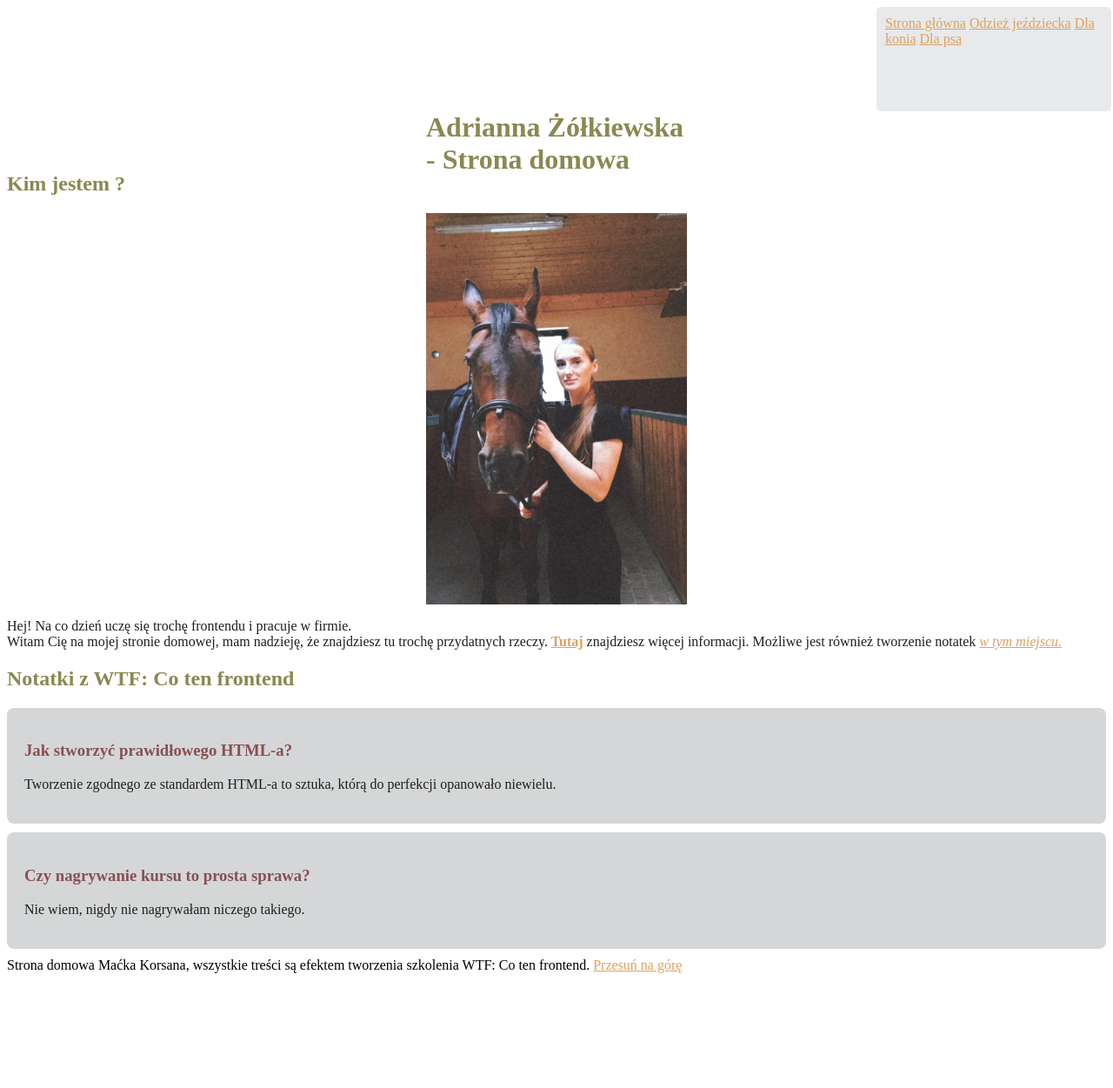
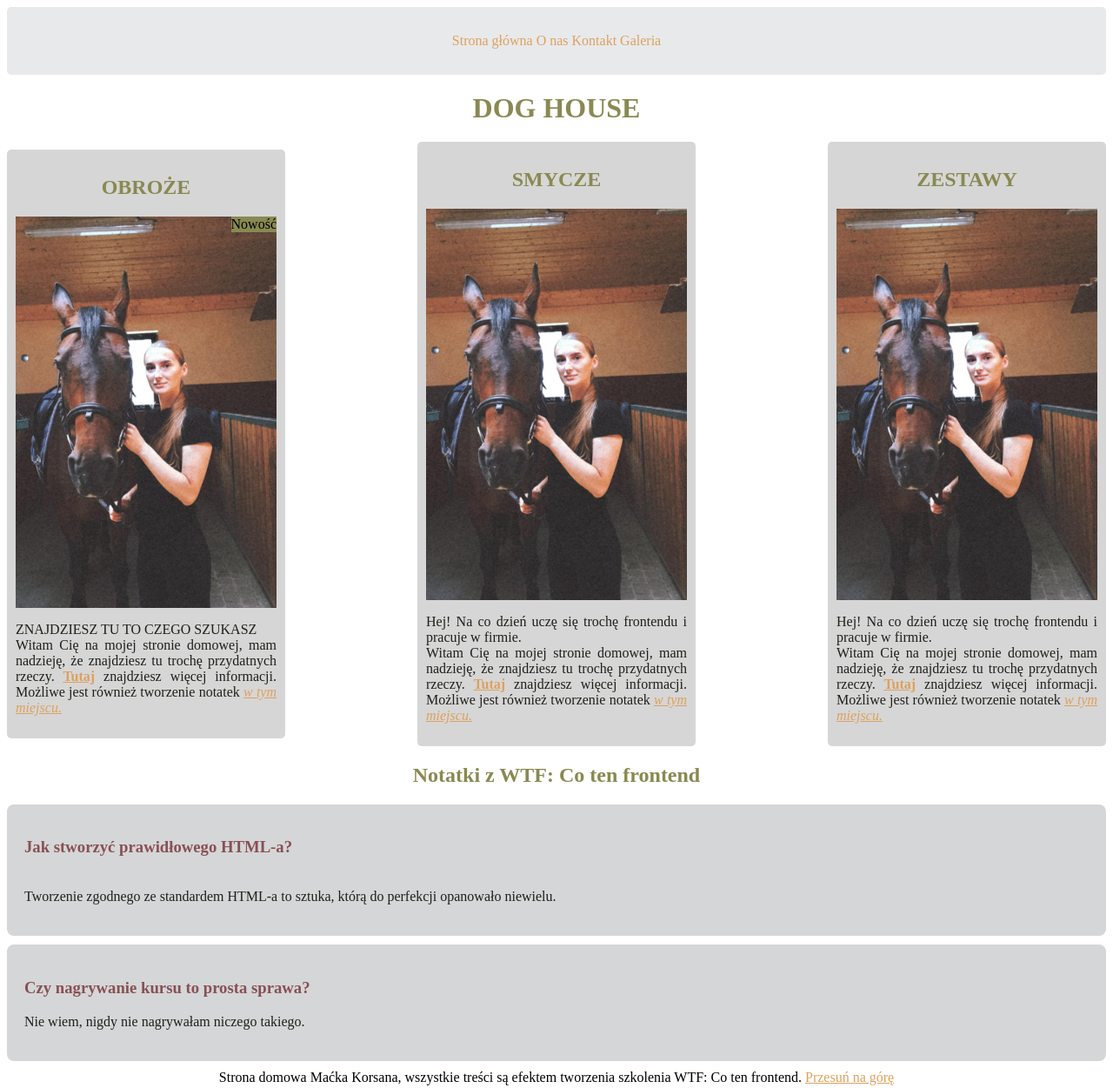
Before and after one commit to adriannazolkiewska/homepage, a plain HTML site: page index.html in a window 1280 px wide. Shown: the whole page at 87% size. Before the commit the page ends 1127 px from the top, so only its background shows below. Drawn offline with Linux system fonts and the light colour scheme.

Commit message:
nowe zmiany

```diff
--- a/index.html
+++ b/index.html
@@ -9,35 +9,87 @@
   </head>
 
   <body>
+    <div class="navigation">
+      <a class="navigation__link" href="index.html">Strona główna</a>
+      <a class="navigation__link" href="nauka-html.html">O nas</a>
+      <a class="navigation__link" href="fotoOne.html">Kontakt</a>
+      <a class="navigation__link" href="fotoTwo.html">Galeria</a>
+    </div>
+    <main>
       <header>
-      <div class="navigation">
-        <a class="navigation__link navigation__link--homepage" href="index.html">Strona główna</a>
-        <a class="navigation__link navigation__link--ridingWear" href="nauka-html.html">Odzież jeździecka</a>
-        <a class="navigation__link navigation__link--forHorse" href="fotoOne.html">Dla konia</a>
-        <a class="navigation__link navigation__link--forDog" href="fotoTwo.html">Dla psa</a>
+        <div class="companyName">
+          <h1 class="first-color">DOG HOUSE</h1>
         </div>
       </header>
-    <main>
-      <header>
-        <div class="środkowanie">
-      <h1 class="first-color">Adrianna Żółkiewska - Strona domowa</h1></div>
-      </header>
-      <section>
-        <h2>Kim jestem ?</h2>
-        <img class="photo" src="2021-07-18 01.24.57 1.jpg" alt="Ja"/>
+      <section class="blog">
+        <div class="card">
+          <div class="card__title">
+            <h2>OBROŻE</h2>
+          </div>
+          <div class="card__image">
+            <div class="badge">Nowość</div>
+            <img class="photo" src="2021-07-18 01.24.57 1.jpg" alt="Ja" />
+          </div>
+          <div class="card__description">
+            <p class="black-text">
+              ZNAJDZIESZ TU TO CZEGO SZUKASZ
+              <br />Witam Cię na mojej stronie domowej, mam nadzieję, że
+              znajdziesz tu trochę przydatnych rzeczy.<b>
+                <a href="https://cotenfrontend.pl/">Tutaj</a></b
+              >
+              znajdziesz więcej informacji. Możliwe jest również tworzenie
+              notatek
+              <i><a href="#notatki">w tym miejscu.</a></i>
+            </p>
+          </div>
+        </div>
+        <div class="card">
+          <div class="card__title">
+            <h2>SMYCZE</h2>
+          </div>
+          <div class="card__image">
+            <img class="photo" src="2021-07-18 01.24.57 1.jpg" alt="Ja" />
+          </div>
+          <div class="card__description">
             <p class="black-text">
               Hej! Na co dzień uczę się trochę frontendu i pracuje w firmie.
-          <br />Witam Cię na mojej stronie domowej, mam nadzieję, że znajdziesz tu trochę przydatnych rzeczy.<b>
+              <br />Witam Cię na mojej stronie domowej, mam nadzieję, że
+              znajdziesz tu trochę przydatnych rzeczy.<b>
                 <a href="https://cotenfrontend.pl/">Tutaj</a></b>
-          znajdziesz więcej informacji. Możliwe jest również tworzenie notatek
+              znajdziesz więcej informacji. Możliwe jest również tworzenie
+              notatek
               <i><a href="#notatki">w tym miejscu.</a></i>
             </p>
+          </div>
+        </div>
+        <div class="card">
+          <div class="card__title">
+            <h2>ZESTAWY</h2>
+          </div>
+          <div class="card__image">
+            <img class="photo" src="2021-07-18 01.24.57 1.jpg" alt="Ja" />
+          </div>
+          <div class="card__description">
+            <p class="black-text">
+              Hej! Na co dzień uczę się trochę frontendu i pracuje w firmie.
+              <br />Witam Cię na mojej stronie domowej, mam nadzieję, że
+              znajdziesz tu trochę przydatnych rzeczy.<b>
+                <a href="https://cotenfrontend.pl/">Tutaj</a></b
+              >
+              znajdziesz więcej informacji. Możliwe jest również tworzenie
+              notatek
+              <i><a href="#notatki">w tym miejscu.</a></i>
+            </p>
+          </div>
+        </div>
       </section>
       <section id="notatki">
+        <div class="notatki">
           <h2 class="first-color-header">Notatki z WTF: Co ten frontend</h2>
+        </div>
         <article class="openWindow">
           <h3 class="second-color">Jak stworzyć prawidłowego HTML-a?</h3>
-          <p class="black-text">
+          <p class="black-text"><br/>
             Tworzenie zgodnego ze standardem HTML-a to sztuka, którą do
             perfekcji opanowało niewielu.
           </p>
@@ -52,8 +104,10 @@
     </main>
 
     <footer>
+      <div class="endedSpeak">
         Strona domowa Maćka Korsana, wszystkie treści są efektem tworzenia
         szkolenia WTF: Co ten frontend. <a href="#top">Przesuń na górę</a>
+      </div>
     </footer>
     <script src="main.js"></script>
   </body>
--- a/style.css
+++ b/style.css
@@ -37,23 +37,21 @@ a {
 }
 
 .navigation {
-   background: #e8e9eb;
-   display: block;
-   position: relative;
-   width: 250px;
-   height: 100px;
-   bottom: 0;
-   left: 1000px;
-   padding: 10px;
-   border-radius: 5px;
+  background: #e8e9eb;
+  position: flex;
+  text-align: center;
+  padding: 30px;
+  border-radius: 5px;
 }
-
+.navigation__link {
+  text-decoration: unset;
+}
 
 .openWindow {
   background: #d5d6d8;
-   padding: 20px;
-   border-radius: 8px;
-   margin-bottom: 10px;
+  padding: 20px;
+  border-radius: 8px;
+  margin-bottom: 10px;
 }
 
 .photo {
@@ -63,9 +61,44 @@ a {
   margin: auto;
 }
 
-.środkowanie {
+.companyName {
+  text-align: center;
+  margin: 20px;
+}
+
+.first-color span {
+  color: #b8696d;
+}
+.blog {
+  display: flex;
+  flex-direction: row;
+  align-items: center;
+  justify-content: space-between;
+}
+.blog .card {
+  background-color: rgb(214, 214, 214);
   width: 300px;
-  height: 50px;
-  display: block;
-  margin: auto;
+  padding: 10px;
+  border-radius: 5px;
 }
+.blog .card__title {
+  text-align: center;
+}
+.blog .card__image {
+  position: relative;
+}
+.blog .card__image .badge {
+  position: absolute;
+  right: 0;
+  background: #898952;
+}
+.card__description {
+  text-align: justify;
+}
+.notatki {
+  position: flex;
+  text-align: center;
+}
+.endedSpeak {
+  text-align: center;
+}
```
Lines whose indentation alone changed are shown as unchanged.
